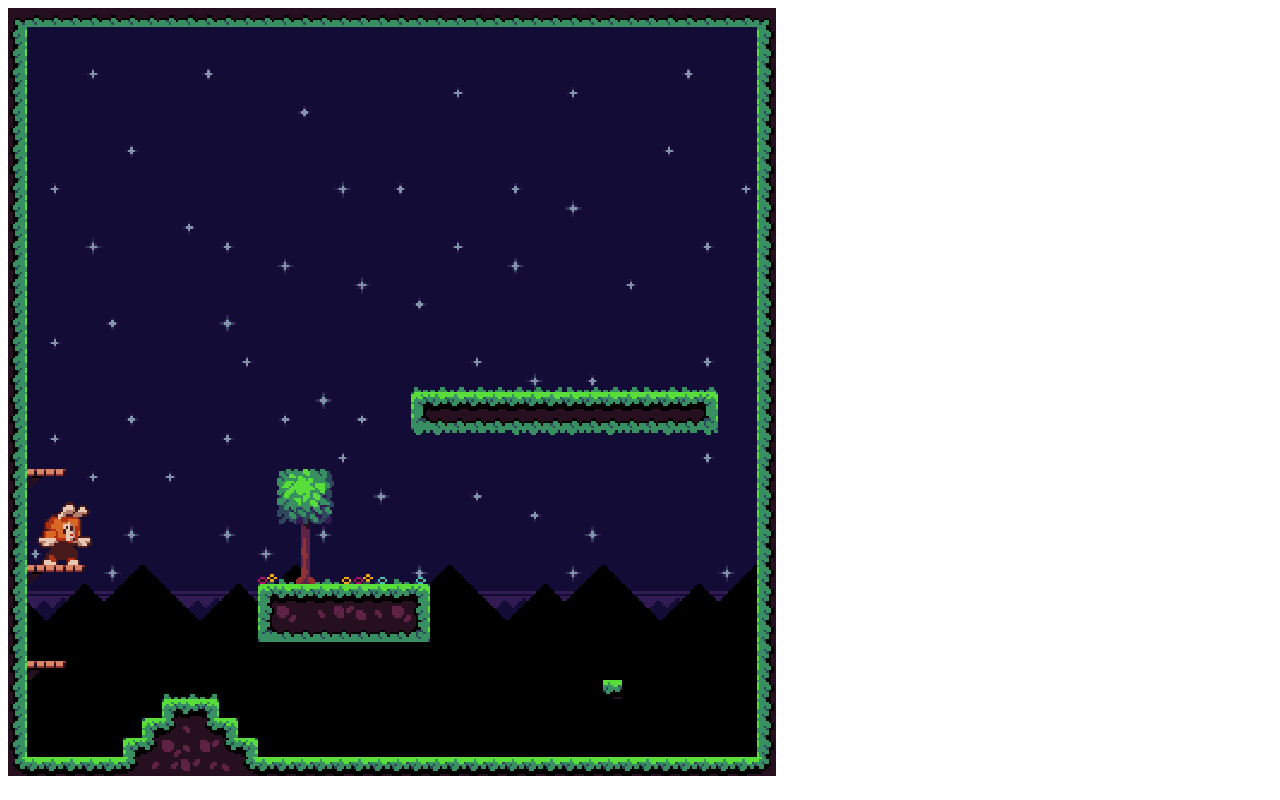
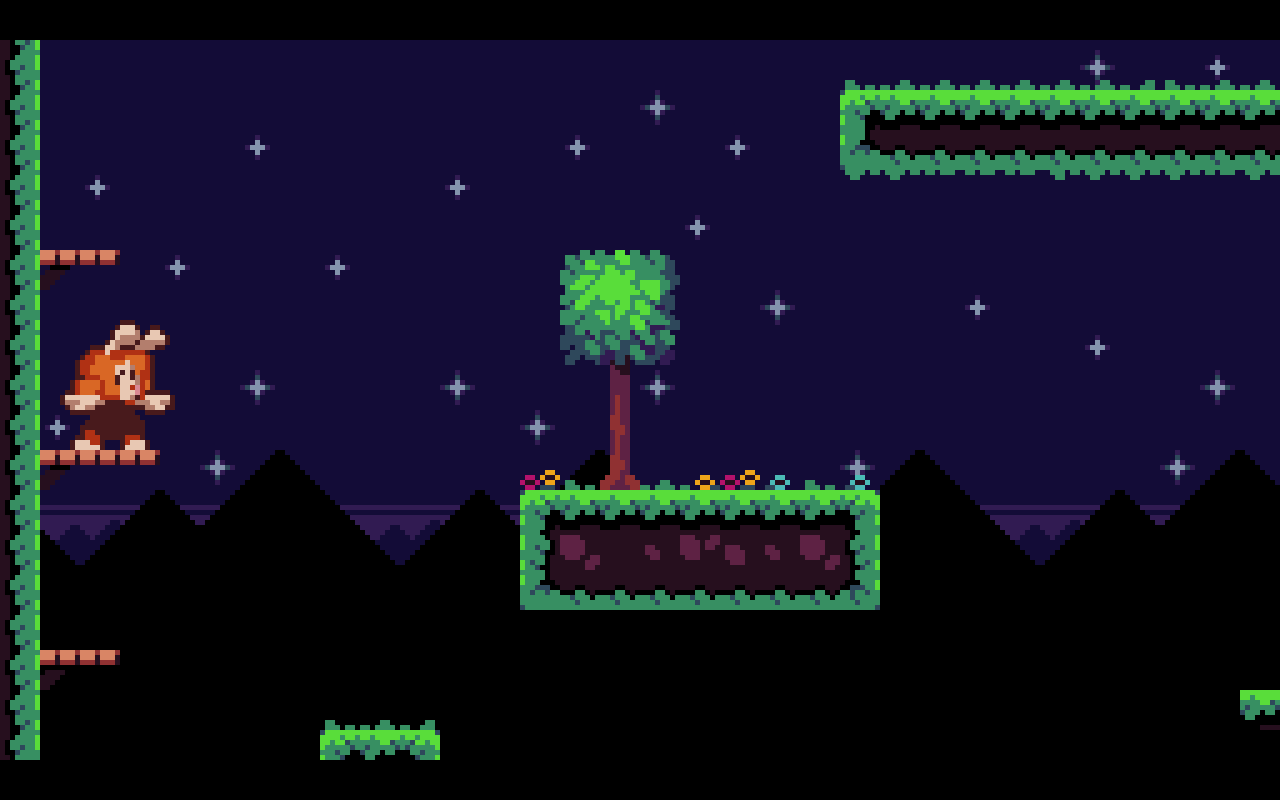
Before and after one commit to Kiryusha/platformer, a website built with webpack: page index.html in a window 1280 px wide. Built offline with nearby package versions, Linux system fonts and the light colour scheme.

Commit message:
add camera and change aspect ratio

```diff
--- a/index.html
+++ b/index.html
@@ -1,6 +1,25 @@
 <html>
-<head></head>
+<head>
+  <style>
+    html, body {
+      margin: 0;
+    }
+
+    .wrapper {
+      height: 100%;
+      background-color: #000;
+      display: -webkit-flex;
+      display: -ms-flex;
+      display: flex;
+      justify-content: center;
+      -ms-align-items: center;
+      align-items: center;
+    }
+  </style>
+</head>
 <body>
-  <canvas id="game"></canvas>
+  <div class="wrapper">
+    <canvas id="game"></canvas>
+  </div>
 </body>
 </html>
--- a/src/core/display/Display.ts
+++ b/src/core/display/Display.ts
@@ -6,15 +6,21 @@ export default class {
   context: CanvasRenderingContext2D;
   mapTileset: AssetsManager;
   playerSprite: AssetsManager;
+  camera: { x: number; y: number; width: number; height: number; };
 
   constructor(canvas: HTMLCanvasElement) {
     this.buffer = document.createElement('canvas').getContext('2d');
     this.context = canvas.getContext('2d');
     this.mapTileset = new AssetsManager(8, 23);
     this.playerSprite = new AssetsManager(8, 23);
+    this.camera = {
+      x: 0,
+      y: 0,
+      width: 256,
+      height: 144,
+    }
   }
 
-  // image, source_x, source_y, destination_x, destination_y, width, height
   drawObject(
     image: CanvasImageSource,
     sourceX: number,
@@ -98,18 +104,54 @@ export default class {
     }
   }
 
-  render(): void {
+  render(
+    player: Player,
+    width: number,
+    height: number,
+  ): void {
+    this.adjustCamera(player, width, height);
     this.context.drawImage(
       this.buffer.canvas,
-      0,
-      0,
-      this.buffer.canvas.width,
-      this.buffer.canvas.height,
+      this.camera.x,
+      this.camera.y,
+      this.camera.width,
+      this.camera.height,
       0,
       0,
       this.context.canvas.width,
       this.context.canvas.height,
     );
+  }
+
+  adjustCamera(
+    player: Player,
+    width: number,
+    height: number,
+  ): void {
+    const playerXCenter = player.x + (player.width / 2);
+    const playerYCenter = player.y + (player.height / 2);
+
+    let positionX = playerXCenter - (this.camera.width / 2);
+    let positionY = playerYCenter - (this.camera.height / 2);
+
+    if (positionX < 0) {
+      positionX = 0;
+    }
+
+    if ((playerXCenter + (this.camera.width / 2)) > width) {
+      positionX = width - this.camera.width;
+    }
+
+    if (positionY < 0) {
+      positionY = 0
+    }
+
+    if ((playerYCenter + (this.camera.height / 2)) > height) {
+      positionY = height - this.camera.height;
+    }
+
+    this.camera.x = positionX;
+    this.camera.y = positionY;
   }
 
   resize(
--- a/src/core/game/World.ts
+++ b/src/core/game/World.ts
@@ -28,6 +28,9 @@ export default class {
     this.columns = 40;
     this.rows = 40;
     this.tileSize = 8;
+    this.width = this.columns * this.tileSize;
+    this.height = this.rows * this.tileSize;
+
 
     this.processMap(map);
 
--- a/src/index.ts
+++ b/src/index.ts
@@ -14,7 +14,7 @@ declare global {
 }
 
 window.addEventListener('DOMContentLoaded', async () => {
-  const margin = 32;
+  const aspectRatio = 9 / 16;
   const fps = 1000 / 30;
 
   const handleKeyEvent = (event: { type: string; keyCode: number; }) => {
@@ -23,11 +23,11 @@ window.addEventListener('DOMContentLoaded', async () => {
 
   const resize = () => {
     display.resize(
-      document.documentElement.clientWidth - margin,
-      document.documentElement.clientHeight - margin,
-      game.world.height / game.world.width,
+      document.documentElement.clientWidth,
+      document.documentElement.clientHeight,
+      aspectRatio,
     );
-    display.render();
+    display.render(game.world.player, game.world.width, game.world.height);
   };
   const render = () => {
     display.drawMap(game.world.backgroundMap, game.world.columns);
@@ -60,7 +60,7 @@ window.addEventListener('DOMContentLoaded', async () => {
     if (window.SHOW_COLLISIONS) {
       display.drawCollisionDebugMap(game.world.collisionDebugMap);
     }
-    display.render();
+    display.render(game.world.player, game.world.width, game.world.height);
   };
 
   const update = () => {
```
